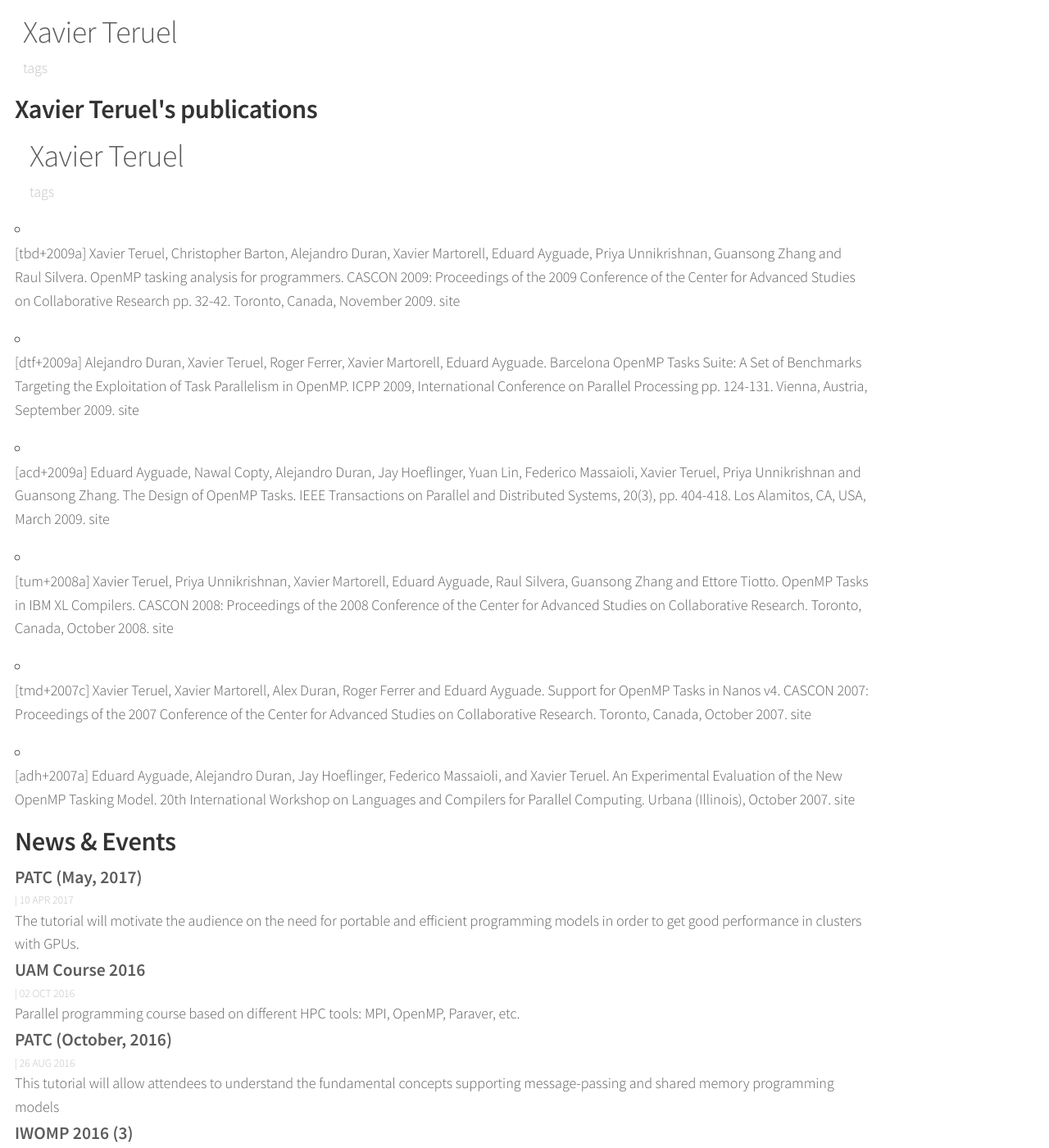
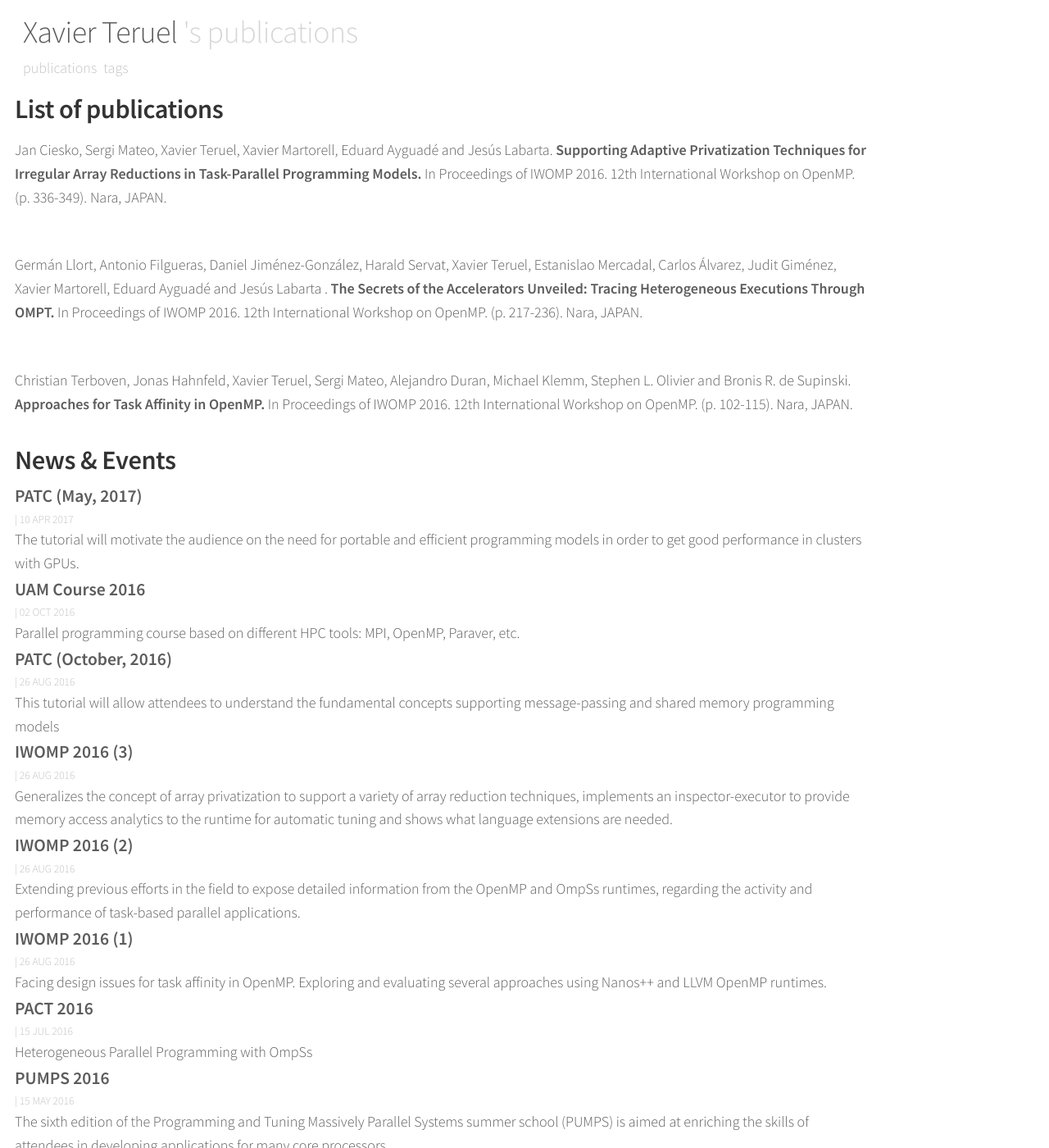
Before and after one commit to xteruel/xteruel.github.io, a Jekyll site: the page built from publications/index.md, in a window 1280 px wide and 1400 px high. Shown: the whole window at 82% size. Built offline with Jekyll 4.4.1, drawn with Linux system fonts in a browser that asks for light colours; nearby versions of some CDN libraries.

Commit message:
Enabling list of publications menu option

```diff
--- a/_config.yml
+++ b/_config.yml
@@ -36,8 +36,8 @@ nav:
 #    url:            "/archive"
 #  - name:           "blog"
 #    url:            "/blog"
-#  - name:           "publications"
-#    url:            "/publications"
+  - name:           "publications"
+    url:            "/publications"
 #  - name:           "teaching"
 #    url:            "/teaching"
   - name:           "tags"
--- a/publications/index.md
+++ b/publications/index.md
@@ -1,18 +1,15 @@
 ---
 layout: default
-title: Xavier Teruel's publications
+title: List of publications
+kind: publications
 ---
-
-{% include header.html %}
-
-* [tbd+2009a] Xavier Teruel, Christopher Barton, Alejandro Duran, Xavier Martorell, Eduard Ayguade, Priya Unnikrishnan, Guansong Zhang and Raul Silvera. OpenMP tasking analysis for programmers. CASCON 2009: Proceedings of the 2009 Conference of the Center for Advanced Studies on Collaborative Research pp. 32-42. Toronto, Canada, November 2009. site
-
-* [dtf+2009a] Alejandro Duran, Xavier Teruel, Roger Ferrer, Xavier Martorell, Eduard Ayguade. Barcelona OpenMP Tasks Suite: A Set of Benchmarks Targeting the Exploitation of Task Parallelism in OpenMP. ICPP 2009, International Conference on Parallel Processing pp. 124-131. Vienna, Austria, September 2009. site
-
-* [acd+2009a] Eduard Ayguade, Nawal Copty, Alejandro Duran, Jay Hoeflinger, Yuan Lin, Federico Massaioli, Xavier Teruel, Priya Unnikrishnan and Guansong Zhang. The Design of OpenMP Tasks. IEEE Transactions on Parallel and Distributed Systems, 20(3), pp. 404-418. Los Alamitos, CA, USA, March 2009. site
-
-* [tum+2008a] Xavier Teruel, Priya Unnikrishnan, Xavier Martorell, Eduard Ayguade, Raul Silvera, Guansong Zhang and Ettore Tiotto. OpenMP Tasks in IBM XL Compilers. CASCON 2008: Proceedings of the 2008 Conference of the Center for Advanced Studies on Collaborative Research. Toronto, Canada, October 2008. site
-
-* [tmd+2007c] Xavier Teruel, Xavier Martorell, Alex Duran, Roger Ferrer and Eduard Ayguade. Support for OpenMP Tasks in Nanos v4. CASCON 2007: Proceedings of the 2007 Conference of the Center for Advanced Studies on Collaborative Research. Toronto, Canada, October 2007. site
-
-* [adh+2007a] Eduard Ayguade, Alejandro Duran, Jay Hoeflinger, Federico Massaioli, and Xavier Teruel. An Experimental Evaluation of the New OpenMP Tasking Model. 20th International Workshop on Languages and Compilers for Parallel Computing. Urbana (Illinois), October 2007. site
+{% for post in site.posts %}
+   {% if post.kind == "publication" %}
+   <span class="post-publication">
+      <span class="authors">{{ post.authors }}.</span>
+      <span class="title">{{ post.title }}.</span>
+      <span class="info">{{ post.info }}.</span>
+      <span class="venue">{{ post.venue }}.</span>
+   </span>
+   {% endif %}
+{% endfor %}
```
Also changed, not shown: publications/extra_list.txt (added, +19 -0 lines).
